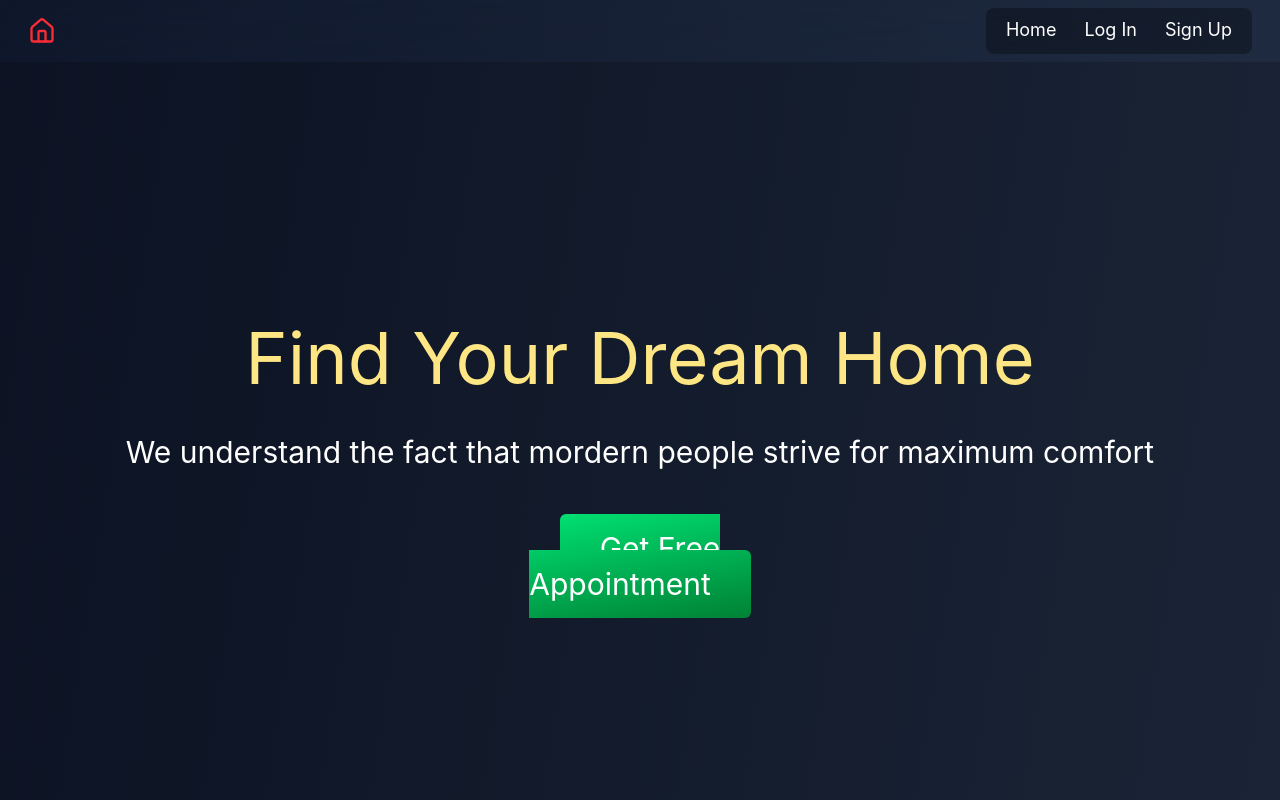
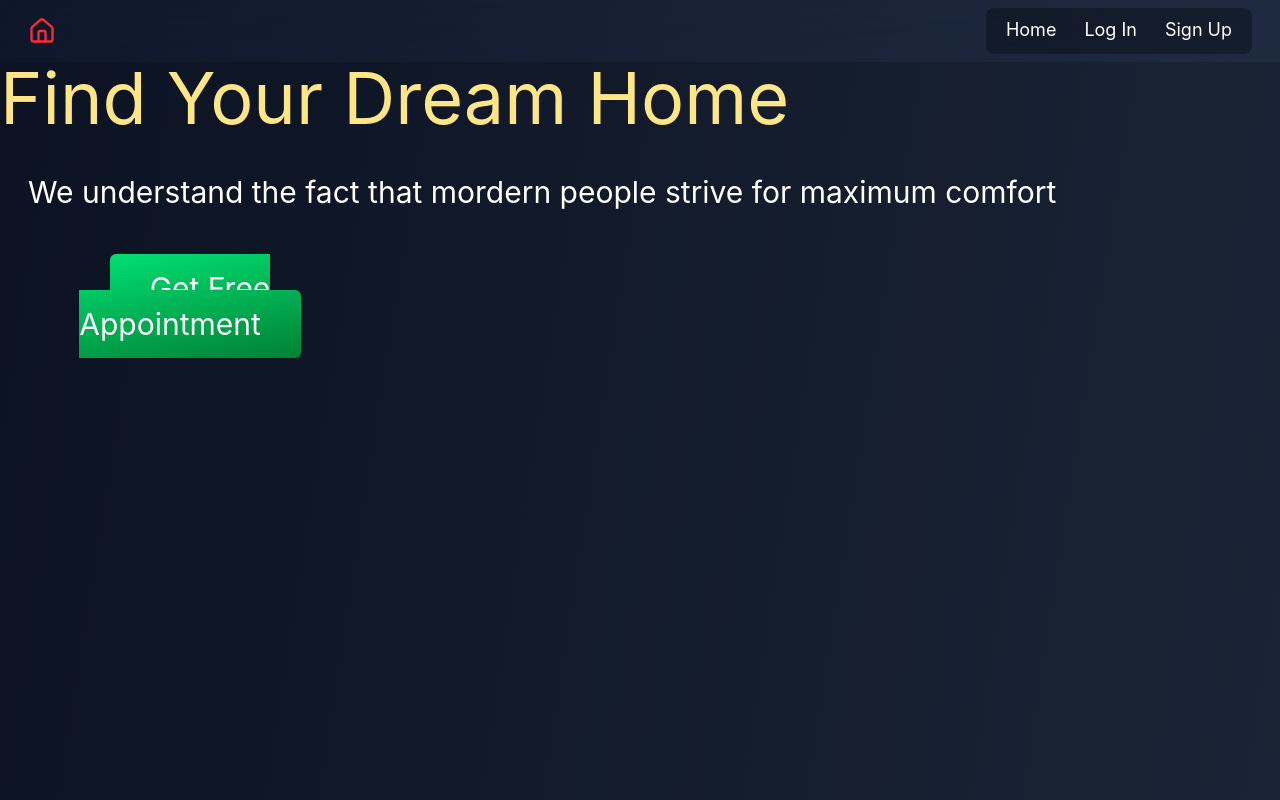
Before and after one commit to acquah-forever/my-realEstate, a React (Vite) app: page / in a window 1280 px wide. Shown: the top 800 px of the page. Built offline with nearby package versions, Linux system fonts and the light colour scheme.

Commit message:
changed Hero positioning

```diff
--- a/src/components/Hero.jsx
+++ b/src/components/Hero.jsx
@@ -7,9 +7,9 @@ import { HashLink } from 'react-router-hash-link'
 const Hero = () => {
 
   return (
-    <div id='hero' className='relative min-h-screen flex flex-col justify-center items-center text-center dark:bg-slate-600 bg-cover bg-center bg-fixed overflow-hidden' >
+    <div id='hero' className='relative min-h-screen flex flex-col justify-start text-center bg-cover bg-center bg-fixed overflow-hidden' >
       <div className='absolute inset-0 bg-black/20 z-0'></div>
-      <div className='relative z-10 text-white space-y-10'>
+      <div className='relative z-10 text-white text-left space-y-10'>
         <h1 className='text-5xl sm:text-6xl md:text-7xl text-amber-200'>Find Your Dream Home</h1>
         <h2 className='px-7 text-2xl sm:text-3xl text-white'>We understand the fact that mordern people strive for maximum comfort</h2>
       </div>
```
